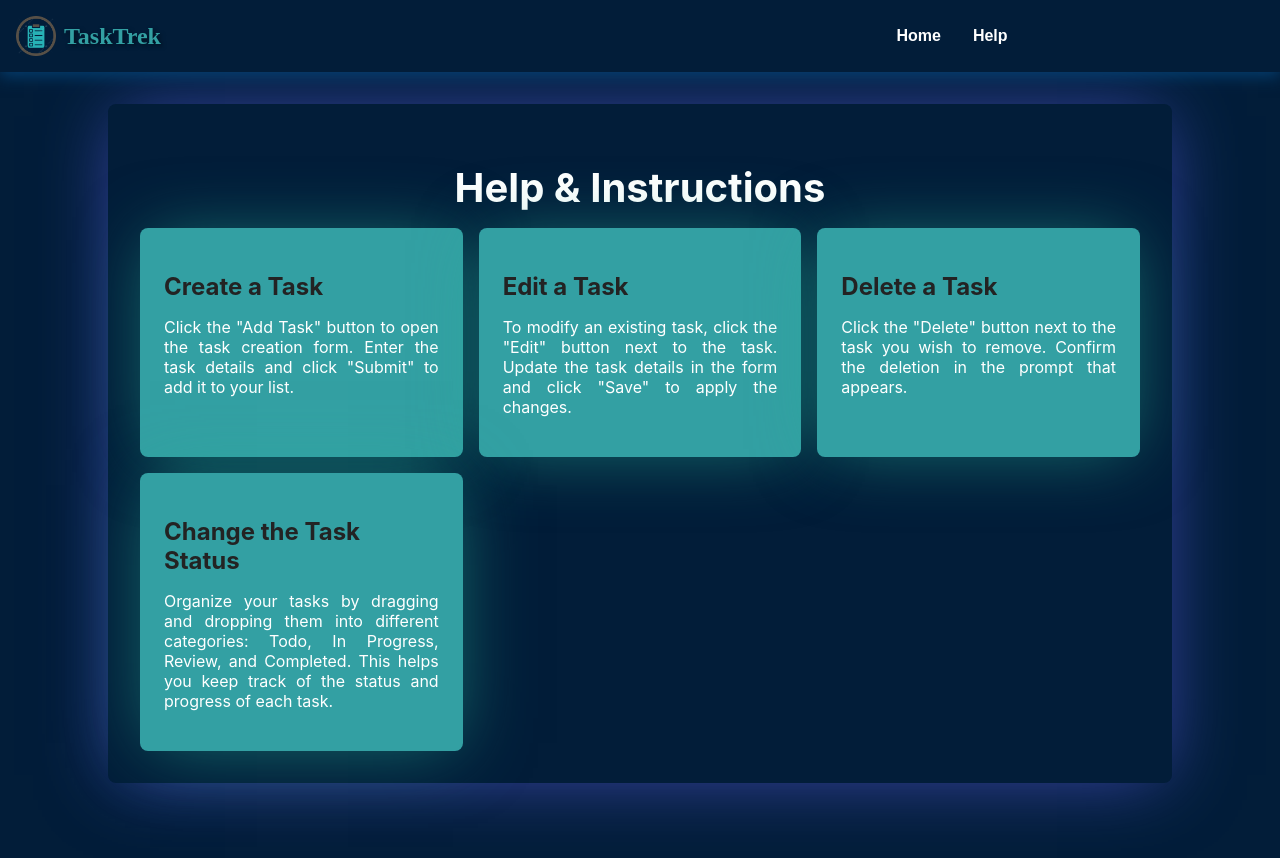
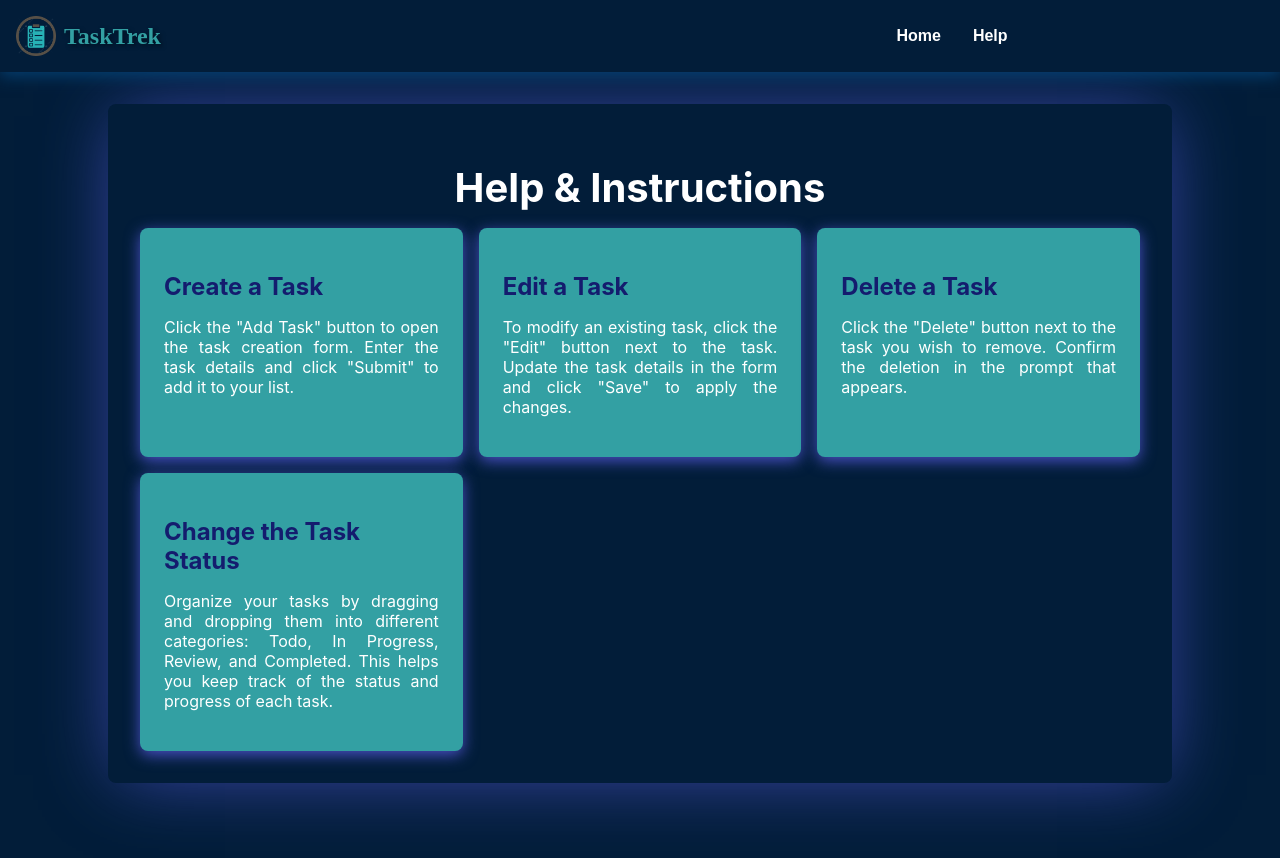
Before and after one commit to MadushaniR/Task-Manager, a React (Create React App) app: page /help in a window 1280 px wide. Shown: the top 858 px of the page. Built offline with nearby package versions, Linux system fonts and the light colour scheme.

Commit message:
styling updated

```diff
--- a/src/Pages/Help/help.css
+++ b/src/Pages/Help/help.css
@@ -1,5 +1,4 @@
 .help-wrapper {
-
     margin-bottom: 10px;
     padding-bottom: 10px;
 }
@@ -33,7 +32,7 @@ h1 {
     background-color: #33a0a3;
     border-radius: 8px;
     padding: 1.5rem;
-    box-shadow: 0px 2px 70px -10px rgba(37, 177, 152, 0.6);
+    box-shadow: 0px 4px 15px rgba(102, 102, 255, 0.7);
     transition: transform 0.3s, box-shadow 0.3s;
 }
 
@@ -43,7 +42,7 @@ h1 {
 }
 
 h2 {
-    color: #232323;
+    color: rgb(20, 28, 110);
     font-size: 1.5rem;
     margin-bottom: 0.5rem;
 }
--- a/src/Pages/Home/home.css
+++ b/src/Pages/Home/home.css
@@ -21,7 +21,7 @@ body {
 }
 
 .task-title {
-    color: #000;
+    color: rgb(20, 28, 110);
     font-size: 18px;
     font-weight: bold;
 }
```
